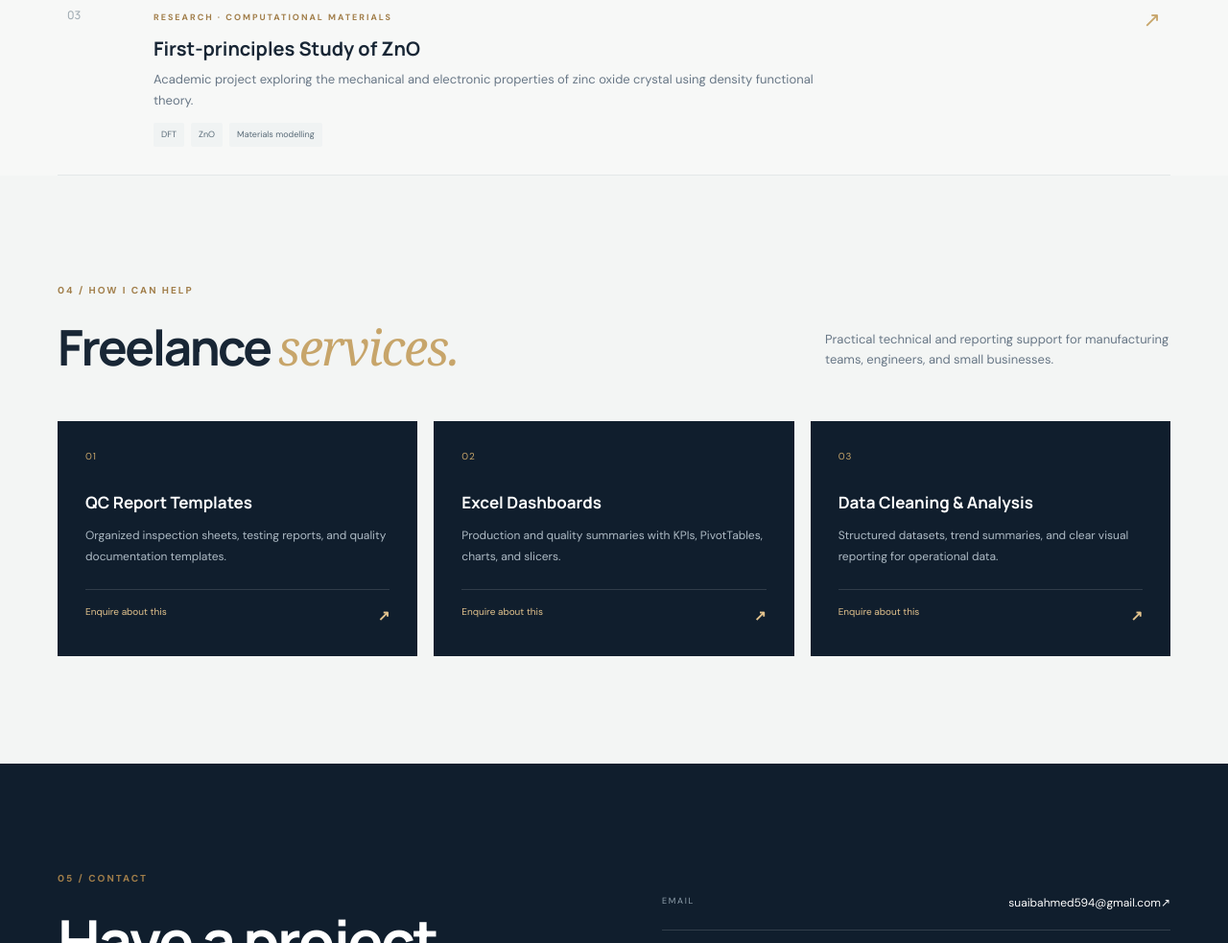
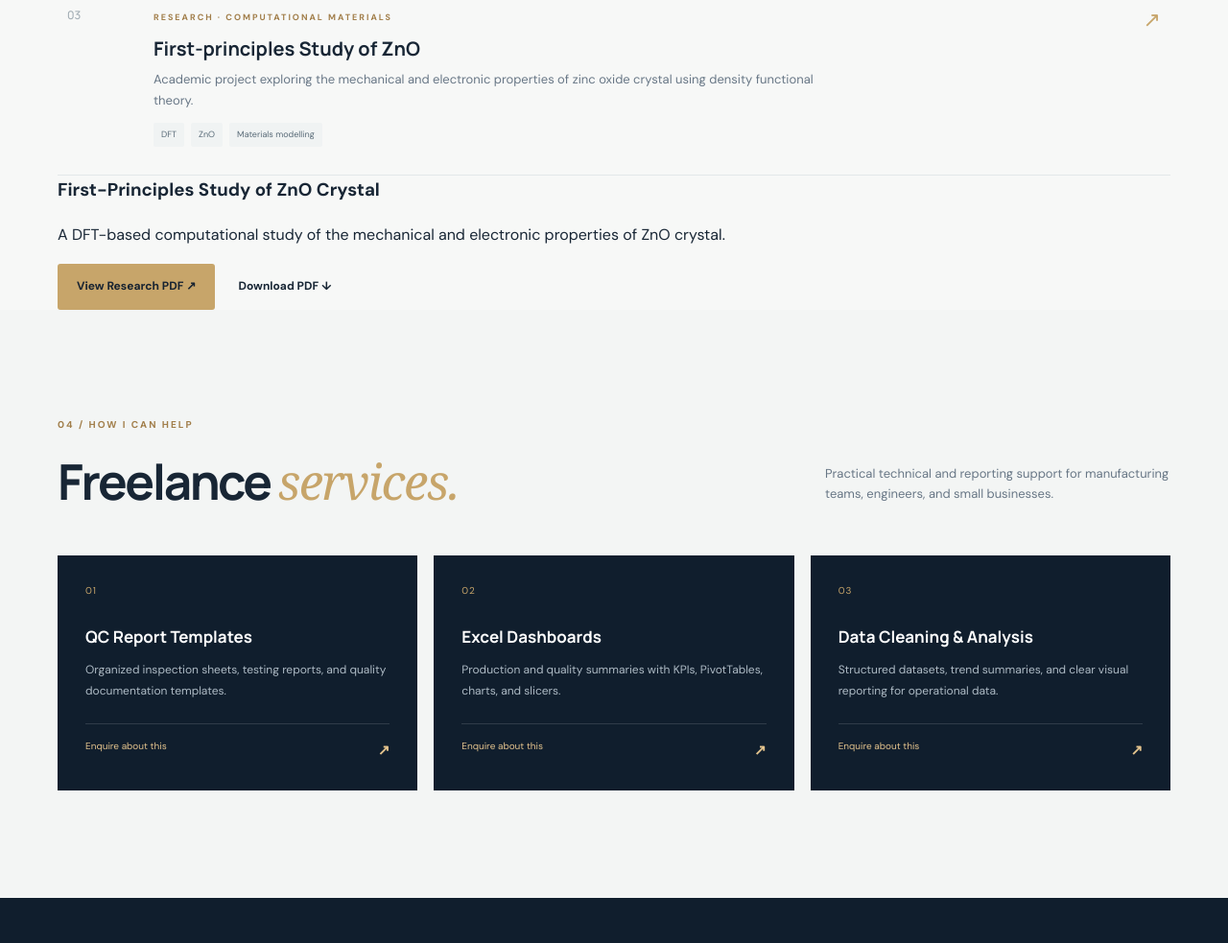
Before and after one commit to suaibahmed594-gif/My-portfolio, a plain HTML site: page index.html in a window 1280 px wide. Shown: the part 2926-3909 px from the top of the page at 96% size. Drawn offline with Linux system fonts and the light colour scheme; a script that the page names is missing.

Commit message:
Add project card for ZnO crystal study
Added a project card for the First-Principles Study of ZnO Crystal with links to the research PDF.

```diff
--- a/index.html
+++ b/index.html
@@ -97,6 +97,26 @@
           <article class="project-row"><div class="project-index">01</div><div class="project-main"><span class="project-type">DATA ANALYTICS · CONCEPT</span><h3>Shift-wise Lamination QC Dashboard</h3><p>A reporting concept for monitoring good laminate, wastage, total input, shift performance, product, machine, and QC status.</p><div class="tags"><span>Excel</span><span>Power BI</span><span>Manufacturing</span></div></div><div class="project-arrow">↗</div></article>
           <article class="project-row"><div class="project-index">02</div><div class="project-main"><span class="project-type">QUALITY CONTROL · REPORTING</span><h3>Material Testing & Inspection Reports</h3><p>Clear technical reporting formats for thickness, tensile properties, visual defects, inspection results, and acceptance status.</p><div class="tags"><span>Material testing</span><span>QC documentation</span></div></div><div class="project-arrow">↗</div></article>
           <article class="project-row"><div class="project-index">03</div><div class="project-main"><span class="project-type">RESEARCH · COMPUTATIONAL MATERIALS</span><h3>First-principles Study of ZnO</h3><p>Academic project exploring the mechanical and electronic properties of zinc oxide crystal using density functional theory.</p><div class="tags"><span>DFT</span><span>ZnO</span><span>Materials modelling</span></div></div><div class="project-arrow">↗</div></article>
+       <div class="project-card">
+    <h3>First-Principles Study of ZnO Crystal</h3>
+
+    <p>
+        A DFT-based computational study of the mechanical
+        and electronic properties of ZnO crystal.
+    </p>
+
+    <a href="./ZnO_First_Principles_Study.pdf"
+       target="_blank"
+       class="button button-primary">
+       View Research PDF ↗
+    </a>
+
+    <a href="./ZnO_First_Principles_Study.pdf"
+       download
+       class="button button-secondary">
+       Download PDF ↓
+    </a>
+</div>
         </div>
       </div>
     </section>
```
